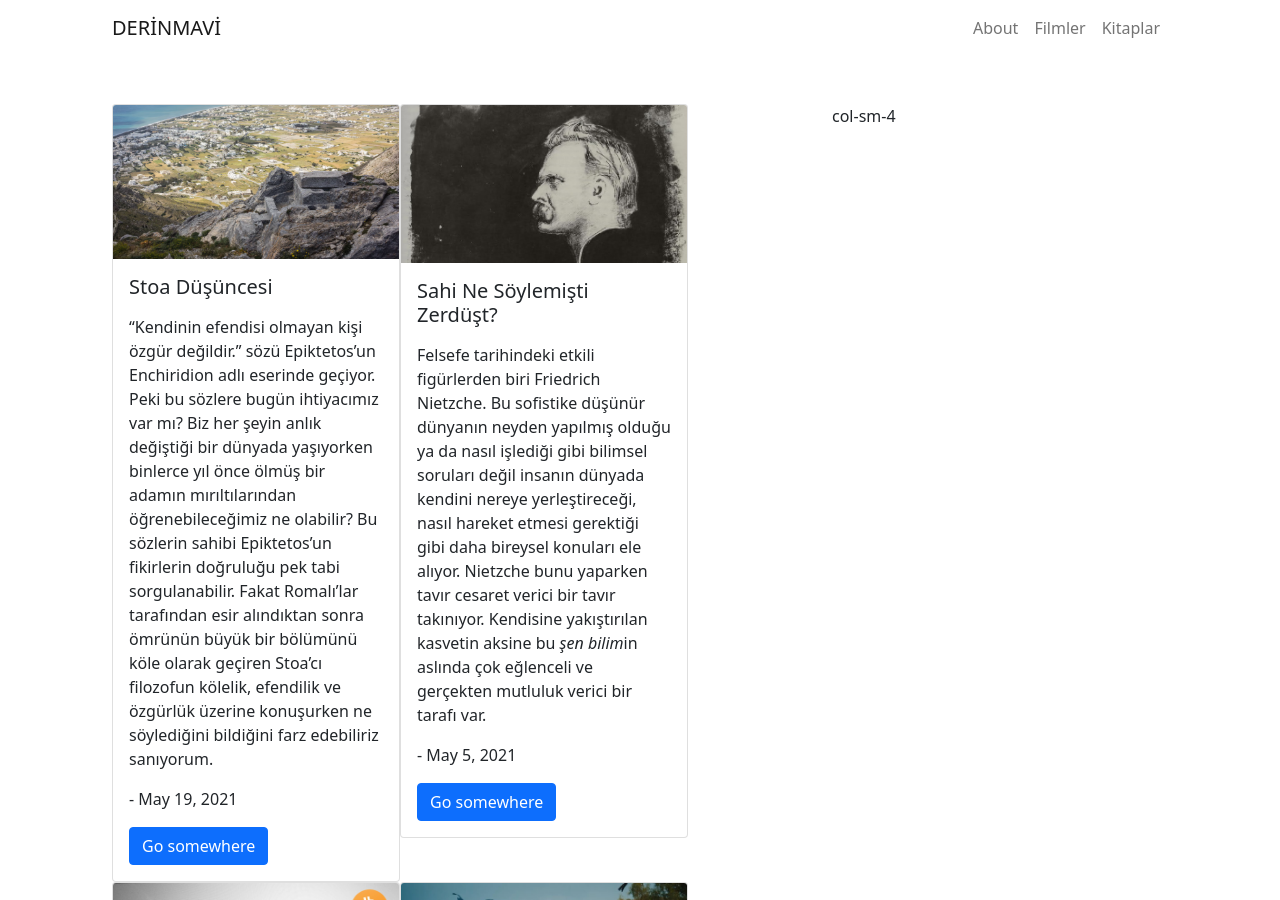
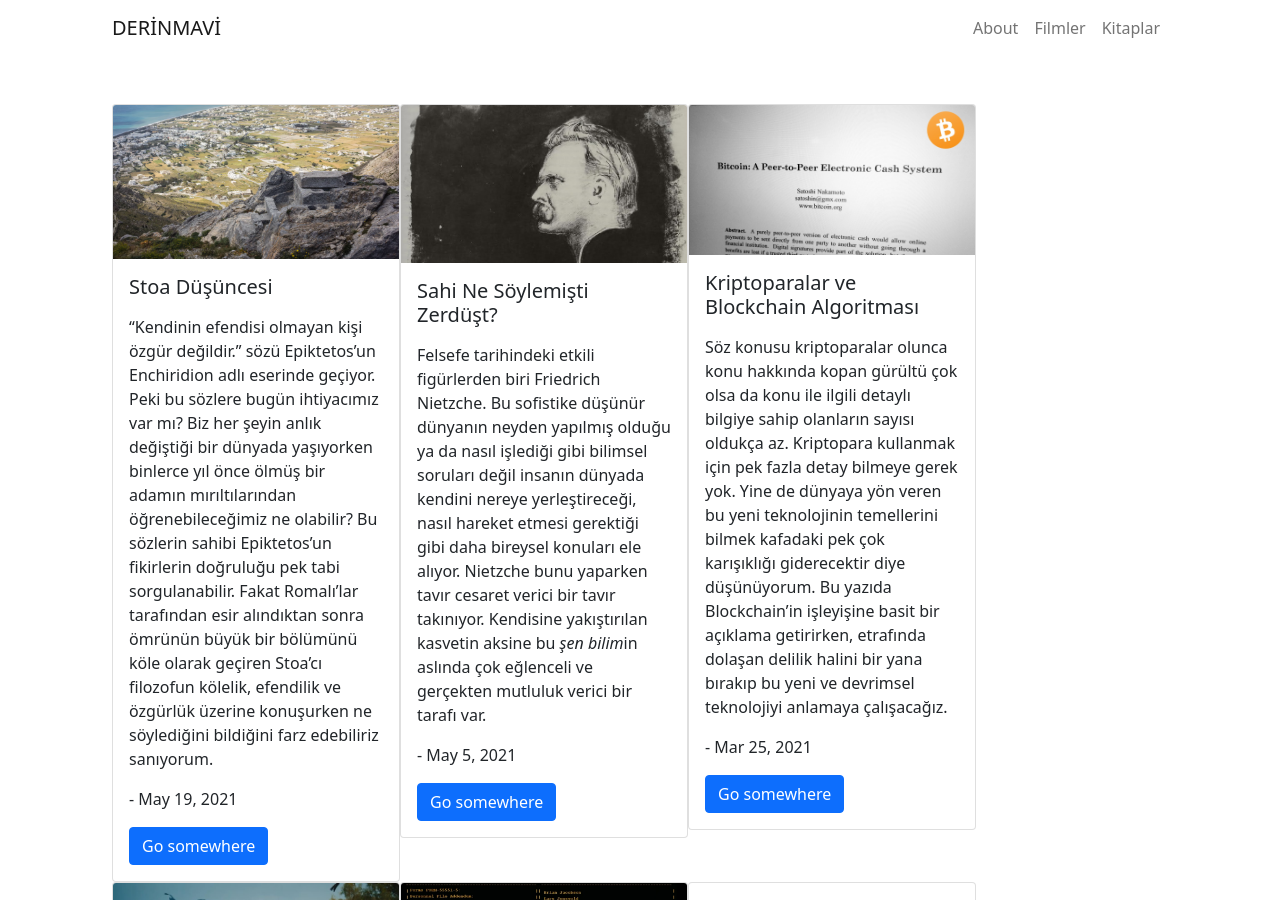
Before and after one commit to tozbulut/derinmavi.io, a Jekyll site: the page built from index.markdown, in a window 1280 px wide and 900 px high. Built offline with Jekyll 4.4.1, drawn with Linux system fonts in a browser that asks for light colours.

Commit message:
Update default2.html

```diff
--- a/_layouts/default2.html
+++ b/_layouts/default2.html
@@ -11,8 +11,7 @@
       <div class="container" style="max-width: 1080px;">
 
          <div class="row">
-    <div class="col-sm-8">{{ content }}</div>
-    <div class="col-sm-4">col-sm-4</div>
+    <div class="col">{{ content }}</div>
    </div>
 
 
```
